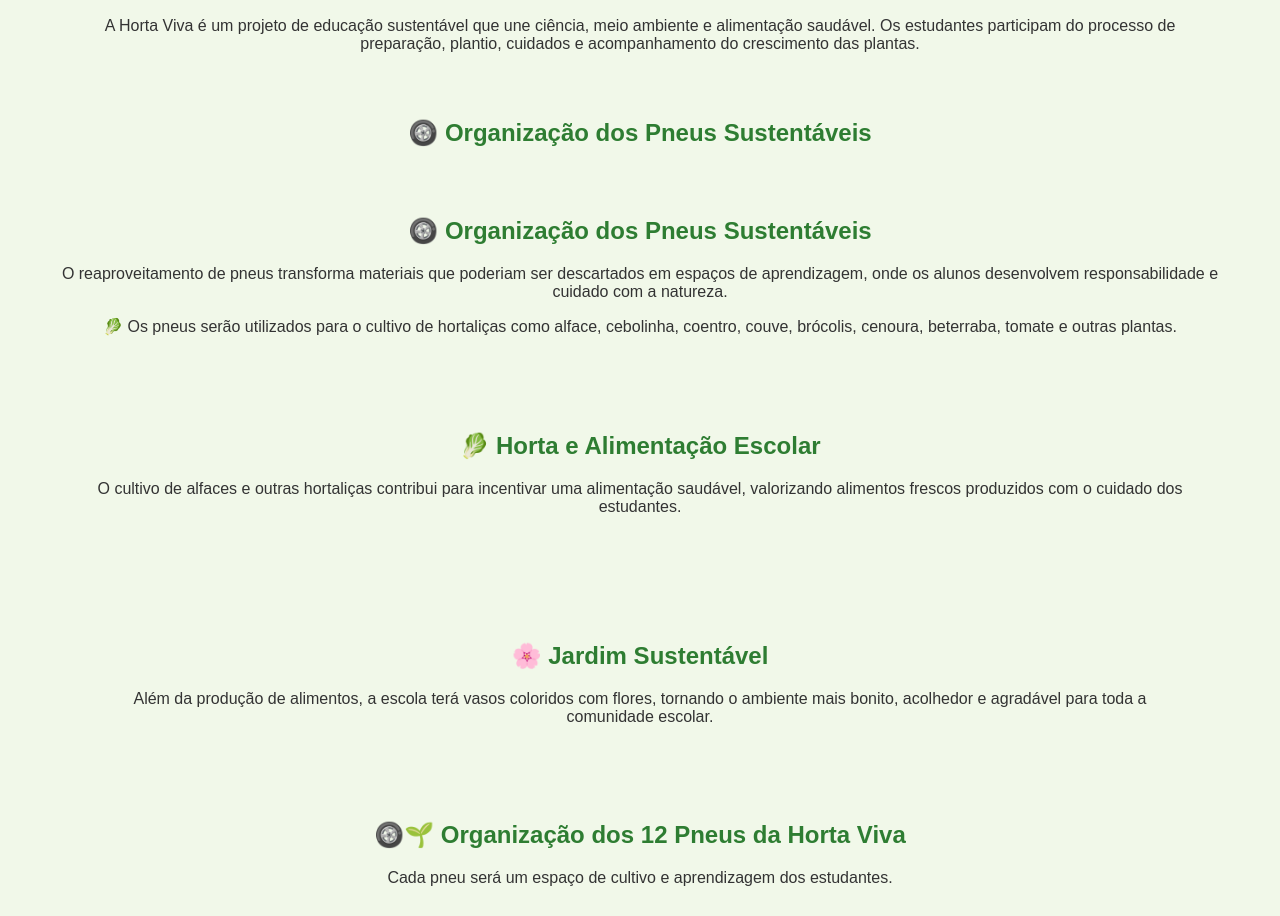
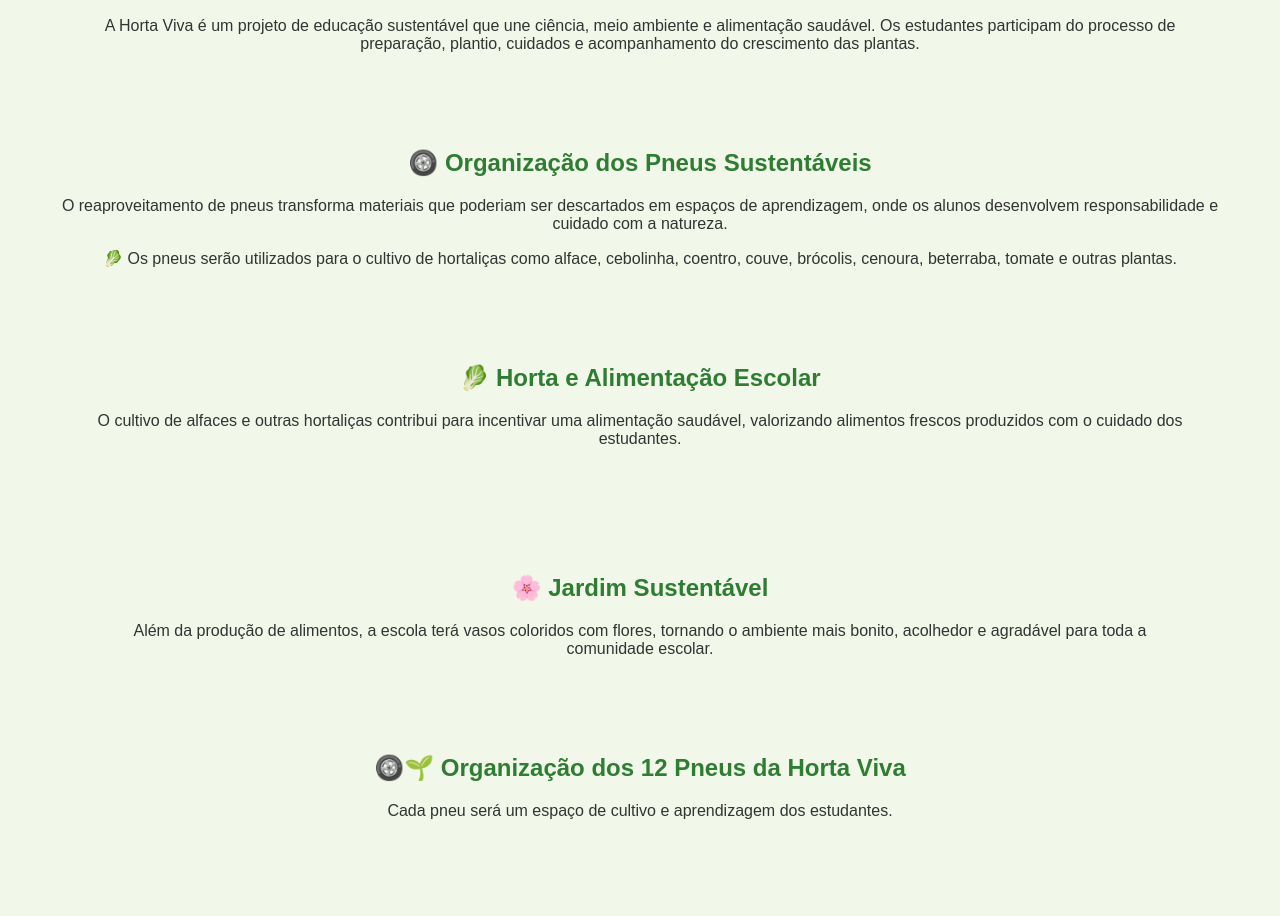
Before and after one commit to marciaalves4-sketch/HORTA-ESCOLAR, a plain HTML site: page index.html in a window 1280 px wide. Shown: the part 795-1711 px from the top of the page. Drawn offline with Linux system fonts and the light colour scheme.

Commit message:
Update index.html

```diff
--- a/index.html
+++ b/index.html
@@ -123,7 +123,7 @@ das plantas.
 </p>
 
 </section>
-<h2>🛞 Organização dos Pneus Sustentáveis</h2>
+
 
 <section>
 
```
